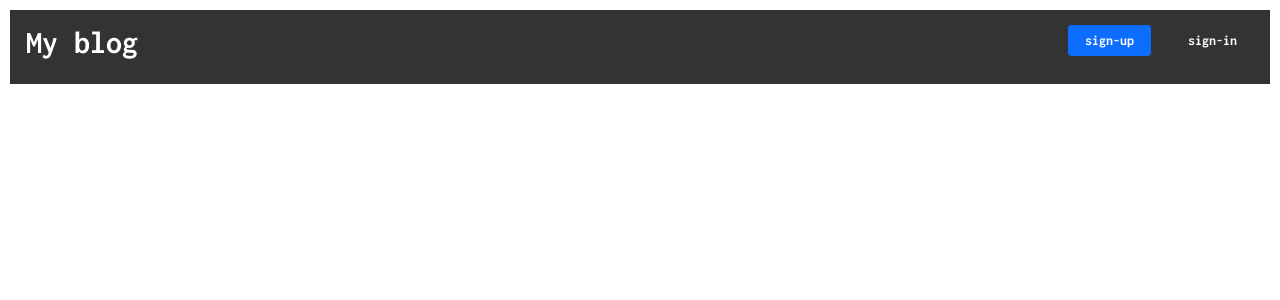
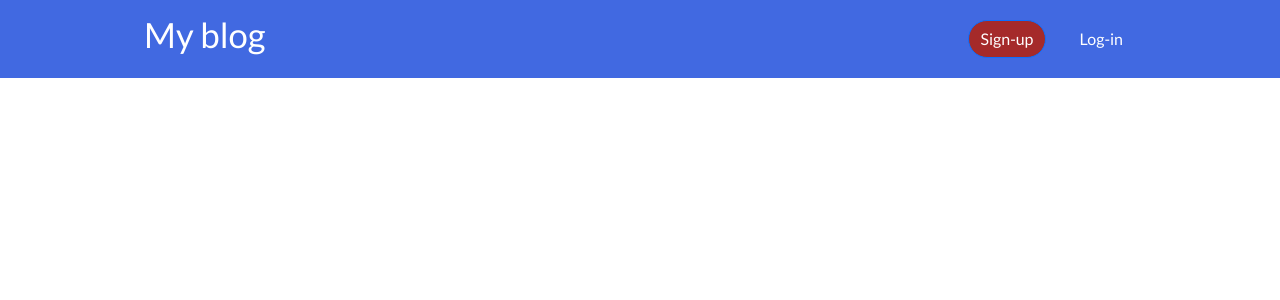
Before and after one commit to Arun445/blog_app, a Django app: page / in a window 1280 px wide. Shown: the top 300 px of the page. Run offline with Django 3.2, Linux system fonts and the light colour scheme; data that the repository does not hold is empty.

Commit message:
Added a logout function and changedthe front end

```diff
--- a/blog/static/blog/blog.css
+++ b/blog/static/blog/blog.css
@@ -1,5 +1,5 @@
 body {
-    font-family: 'Inconsolata', monospace;
+    font-family: 'Lato', sans-serif;
     text-decoration: none;
 
 
@@ -11,24 +11,36 @@ a {
 }
 
 .page-header {
-    background-color: #333;
+    background-color: #4169E1;
     padding: 14px 16px;
-    margin: 10px;
     display: block;
+    width: 80%;
+    margin: auto;
 
 }
 
+.page-header p {
+
+}
+
+
 .page-header h1, .page-header a {
     color: white;
-    font-size: 24pt;
+    font-size: 26pt;
+
 
 
 }
 
 
 .page-header a:hover {
-    color: gray;
+    color: #B0E0E6;
 
+}
+
+
+.nav-bar {
+    background-color: #4169E1;
 }
 
 .content {
@@ -38,7 +50,7 @@ a {
 }
 
 .date {
-    color: #CD5C5C;
+    color: #333;
 }
 
 .post {
@@ -55,16 +67,25 @@ a {
 .top-menu {
     color: white;
     float: right;
-    font-size: 20pt;
+    font-size: 26pt;
     margin-right: 0px;
     margin-left: 20px;
-    margin-top: -10px;
+    margin-top: -5px;
 
 }
 .top-menu button {
     color:white;
+    border-radius: 20px;
+}
+
+.sign-up button {
+    background: #A52A2A;
+}
+
+.sign-up button:hover {
+    background: #C60606;
 }
 
 .sign-in button:hover {
-    color:gray;
+    color:#B0E0E6;
 }
--- a/blog/templates/blog/base.html
+++ b/blog/templates/blog/base.html
@@ -6,8 +6,9 @@
     <meta charset="UTF-8">
     <title>{% block title %}{% endblock %}</title>
 
+
     <link rel="preconnect" href="https://fonts.gstatic.com">
-    <link href="https://fonts.googleapis.com/css2?family=Inconsolata:wght@700&display=swap" rel="stylesheet">
+    <link href="https://fonts.googleapis.com/css2?family=Lato&display=swap" rel="stylesheet">
     <link href="https://cdn.jsdelivr.net/npm/bootstrap@5.0.0-beta2/dist/css/bootstrap.min.css" rel="stylesheet" integrity="sha384-BmbxuPwQa2lc/FVzBcNJ7UAyJxM6wuqIj61tLrc4wSX0szH/Ev+nYRRuWlolflfl" crossorigin="anonymous">
     <link rel="stylesheet" href="{% static 'blog/blog.css' %}" >
     <link rel="stylesheet" href="https://cdnjs.cloudflare.com/ajax/libs/font-awesome/5.15.2/css/all.min.css">
@@ -15,18 +16,22 @@
 </head>
 
 <body>
+<div class="nav-bar">
+    <div class="page-header">
+        {% if user.is_authenticated %}
+            <p class="sign-up top-menu"><small> {{ user.username }} </small><a href="{% url 'logout' %}" ><button class="btn btn-sm btn-primary px-3">Logout</button></a></p>
+            <a href="{% url 'post_new' %}" class="top-menu"><i class="fas fa-plus"></i></a>
+            <a href="{% url 'post_draft_list' %}" class="top-menu"><i class="fas fa-book-open"></i></a>
 
-<div class="page-header">
-    {% if user.is_authenticated %}
-        <a href="{% url 'post_draft_list' %}" class="top-menu"><i class="fas fa-book-open"></i></a>
-        <a href="{% url 'post_new' %}" class="top-menu"><i class="fas fa-plus"></i></a>
-    {% else %}
-        <a href="{% url 'login' %}" class="sign-in top-menu"><button class="ml-2 ml-lg-0 btn btn-sm btn px-3">sign-in</button></a>
-        <a href="{% url 'login' %}" class="top-menu"><button class="ml-2 ml-lg-0 btn btn-sm btn-primary px-3">sign-up</button></a>
-    {% endif %}
-    <h1><a href="{% url 'post_list' %}" class="middle">My blog</a></h1>
+        {% else %}
+            <a href="{% url 'login' %}" class="sign-in top-menu"><button class="btn btn ">Log-in</button></a>
+            <a href="/accounts/sign-up/" class="sign-up top-menu"><button class="btn btn-primary ">Sign-up</button></a>
+        {% endif %}
+        <h1><a href="{% url 'post_list' %}" class="middle">My blog</a></h1>
 
+    </div>
 </div>
+
 
 <div class="content container">
     <div class="row">
--- a/blog/templates/blog/post_list.html
+++ b/blog/templates/blog/post_list.html
@@ -5,7 +5,6 @@
 
 
 {% block content %}
-
 
 
 
--- a/blog/urls.py
+++ b/blog/urls.py
@@ -1,6 +1,6 @@
 from django.urls import path
 from . import views
-from django.contrib.auth.views import LoginView
+from django.contrib.auth.views import LoginView, LogoutView
 
 
 urlpatterns = [
@@ -10,6 +10,4 @@ urlpatterns = [
     path('post/<int:pk>/edit/', views.post_edit, name='post_edit'),
     path('drafts/', views.post_draft_list, name='post_draft_list'),
     path('post/<int:pk>/publish/', views.post_publish, name='post_publish'),
-    path('accounts/login/', LoginView.as_view(), name='login'),
-
 ]
--- a/blog_app/settings.py
+++ b/blog_app/settings.py
@@ -122,3 +122,4 @@ USE_TZ = False
 STATIC_URL = '/static/'
 
 LOGIN_REDIRECT_URL = '/'
+LOGOUT_REDIRECT_URL = '/'
--- a/blog_app/urls.py
+++ b/blog_app/urls.py
@@ -20,5 +20,5 @@ from blog import urls
 urlpatterns = [
     path('admin/', admin.site.urls),
     path('', include(urls)),
-    #path('accounts/', include('django.contrib.auth.urls')),
+    path('accounts/', include('django.contrib.auth.urls')),
 ]
```
